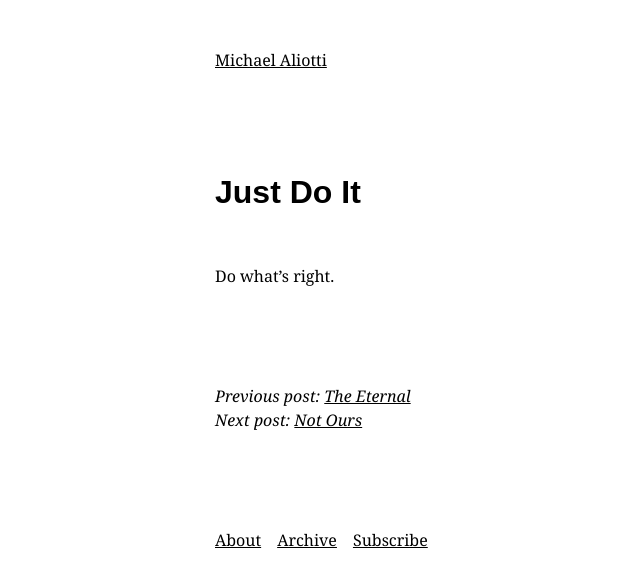
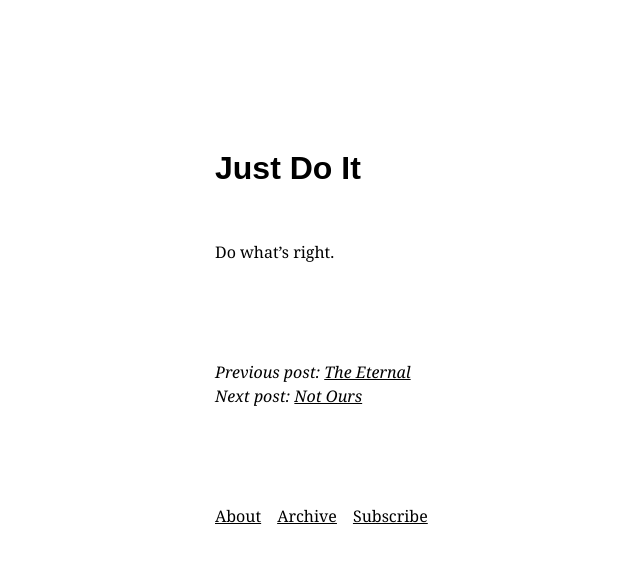
Before and after one commit to michaelaliotti/michaelaliotti.github.io, a Jekyll site: the page built from _posts/2020-02-24-just-do-it.md, in a window 1280 px wide. Shown: the top 587 px of the page, without its empty margins (137-777 px from the left). Built offline with Jekyll 4.4.1, drawn with Linux system fonts in a browser that asks for light colours.

Commit message:
More updates.

```diff
--- a/_includes/footer.html
+++ b/_includes/footer.html
@@ -1,4 +1,4 @@
-<div id="nav" role="navigation" aria-label="main">
+<div id="nav" role="navigation">
 	<ul>
 		<li><a href="/about/">About</a></li>
 		<li><a href="/archive/">Archive</a></li>
--- a/_layouts/default.html
+++ b/_layouts/default.html
@@ -10,7 +10,7 @@
 	{% feed_meta %}
 </head>
 <body>
-	<header>
+	<header hidden>
 		{% include header.html %}
 	</header>
 
--- a/_layouts/post.html
+++ b/_layouts/post.html
@@ -7,8 +7,7 @@
 	{{ content }}
 </main>
 
-<aside>
-	<h2 hidden>Post navigation</h2>
+<div id="aside" role="complementary">
 	<ul>
 		{% if page.previous.url %}
 			<li>Previous post: <a href="{{ page.previous.url }}">{{ page.previous.title }}</a></li>
@@ -18,4 +17,4 @@
 			<li>Next post: <a href="{{ page.next.url }}">{{ page.next.title }}</a></li>
 		{% endif %}
 	</ul>
-</aside>
+</div>
--- a/assets/css/styles.css
+++ b/assets/css/styles.css
@@ -52,19 +52,17 @@
 	margin: 0 2.5em;
 }
 
-/* New styles here */
-
 main {
 	margin: 6em 0;
 	padding: 0;
 }
 
-aside {
+#aside {
 	margin: 6em 0;
 	padding: 0;
 }
 
-aside ul {
+#aside ul {
 	font-style: italic;
 	list-style-type: none;
 	margin: 0;
@@ -82,15 +80,6 @@
 #nav li {
 	margin: 0 1em 0 0;
 	padding: 0;
-}
-
-a.button {
-	background-color: black;
-	color: white;
-	display: inline-block;
-	margin: 0;
-	padding: .5em;
-	text-decoration: none;
 }
 
 main nav ul {
```
Also changed, not shown: index.html (+9 -3 lines).
